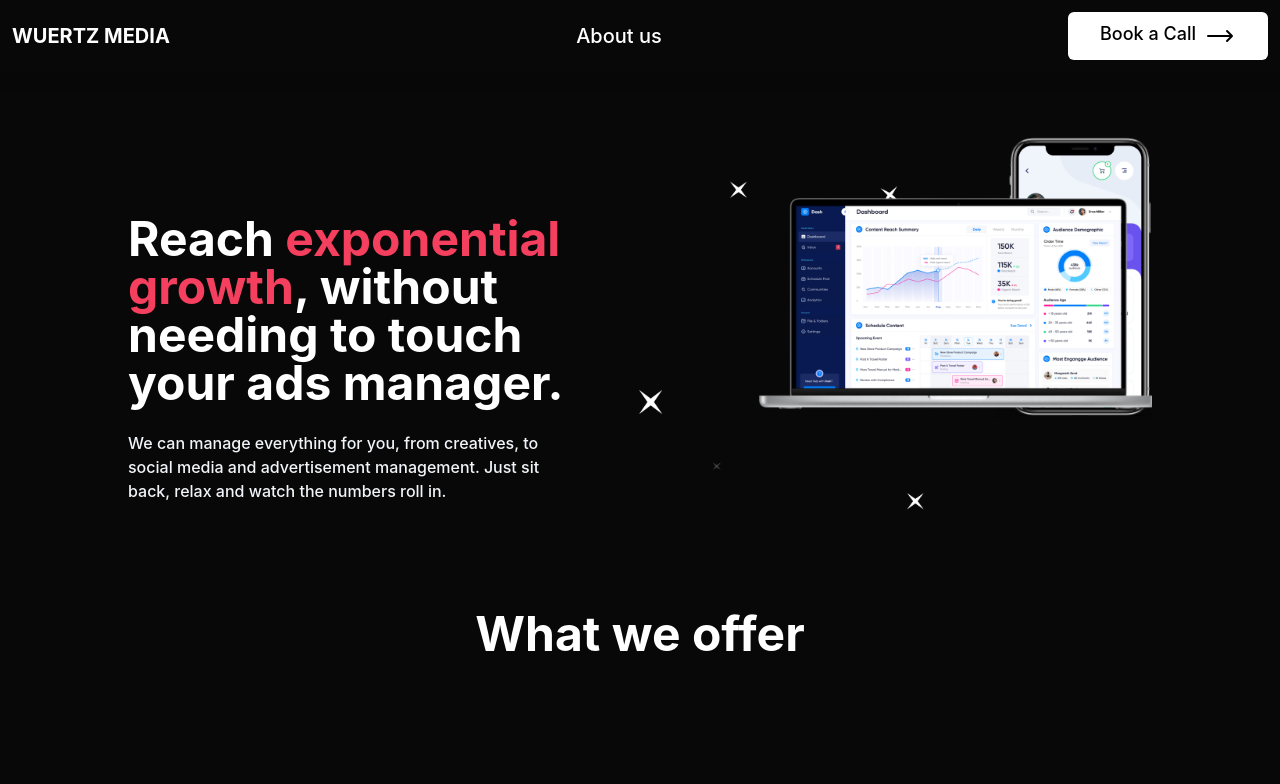
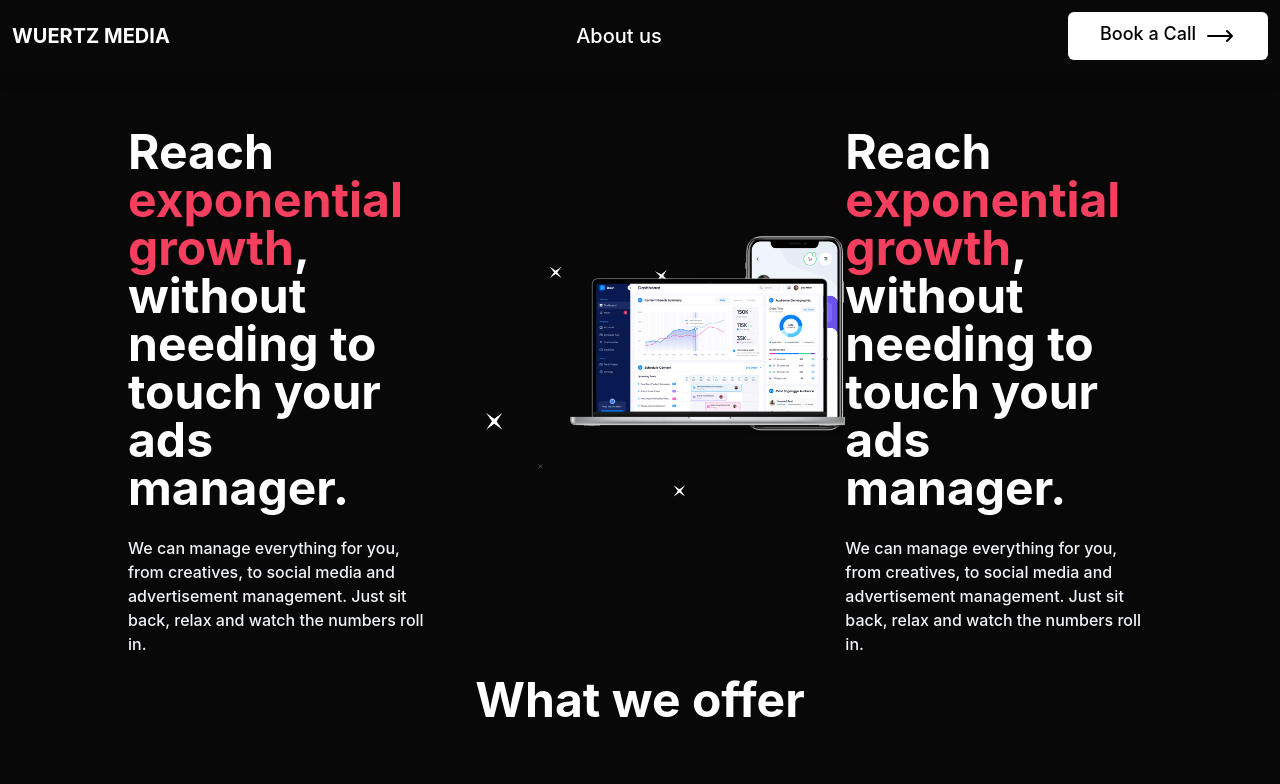
Before and after one commit to augustwoc/Wuertz-Media, a Next.js app: page / in a window 1280 px wide. Shown: the top 784 px of the page. Built offline with nearby package versions, Linux system fonts and the light colour scheme.

Commit message:
Update index.tsx

```diff
--- a/pages/index.tsx
+++ b/pages/index.tsx
@@ -35,6 +35,17 @@ const Home: NextPage = () => {
           </div>
           <div className="xl:block hidden">
             <Image src={frontPhoto} height="700px" width="900px" />
+          </div>
+          <div>
+            <h1 className="font-bold sm:text-5xl sm:max-w-2xl text-3xl">
+              Reach <span className="text-rose-500">exponential growth</span>,
+              without needing to touch your ads manager.
+            </h1>
+            <p className="mt-6 max-w-2xl font-medium text-slate-100">
+              We can manage everything for you, from creatives, to social media
+              and advertisement management. Just sit back, relax and watch the
+              numbers roll in.
+            </p>
           </div>
         </section>
         <section className="text-center sm:m-5 m-12">
```
